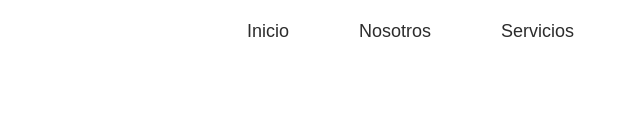
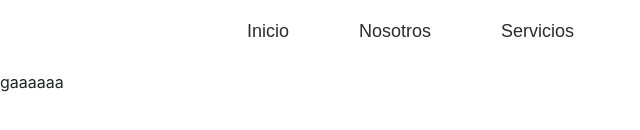
Before and after one commit to JlMMq/test1, a plain HTML site: page index.html in a window 1280 px wide. Shown: the part 170-300 px from the top of the page, 0-640 px from the left. Drawn offline with nearby package versions, Linux system fonts and the light colour scheme.

Commit message:
estoesunaprueba

```diff
--- a/index.html
+++ b/index.html
@@ -70,7 +70,7 @@
       <div >
 
         <div>
-
+          gaaaaaa
         </div>
       </div>
     </section>
```
